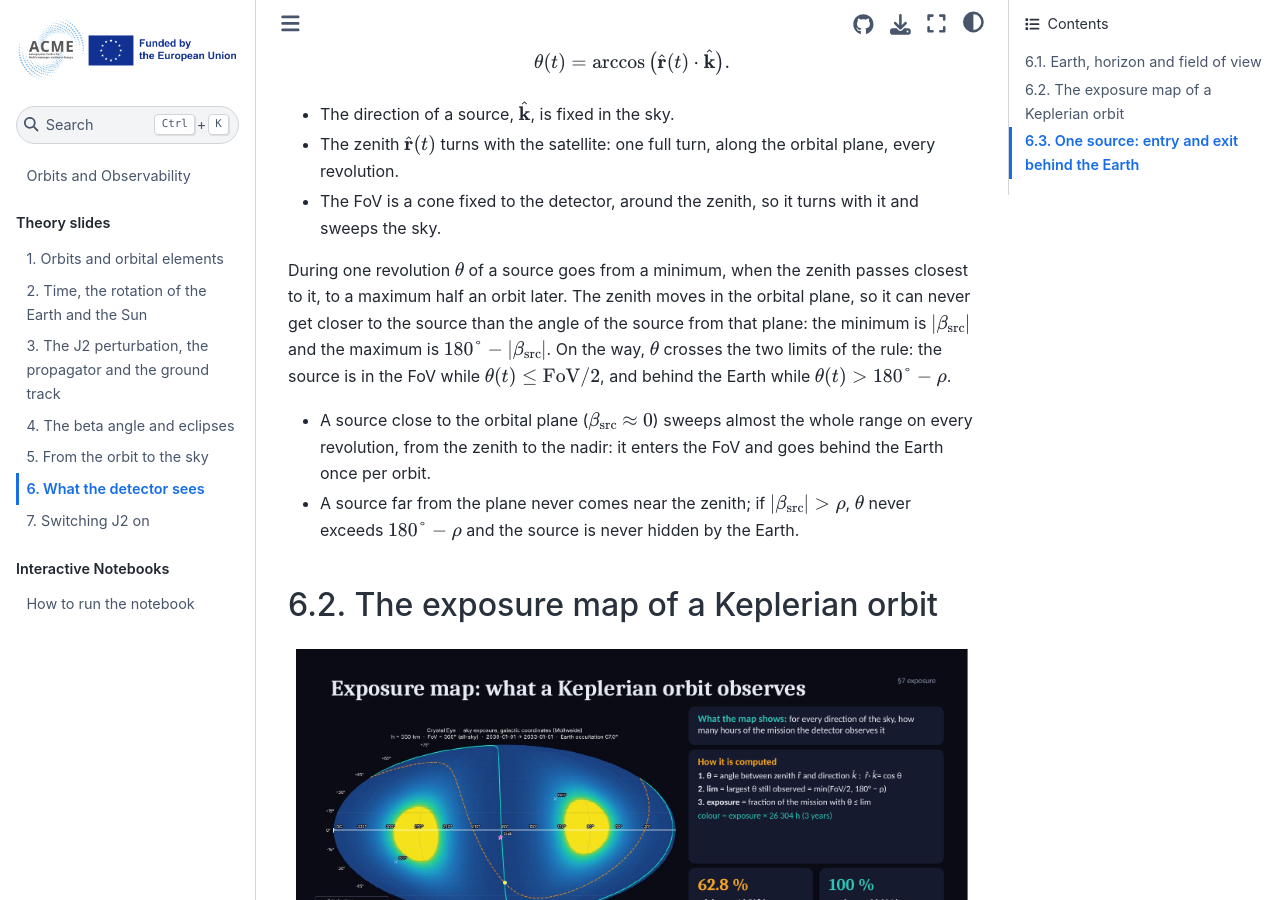
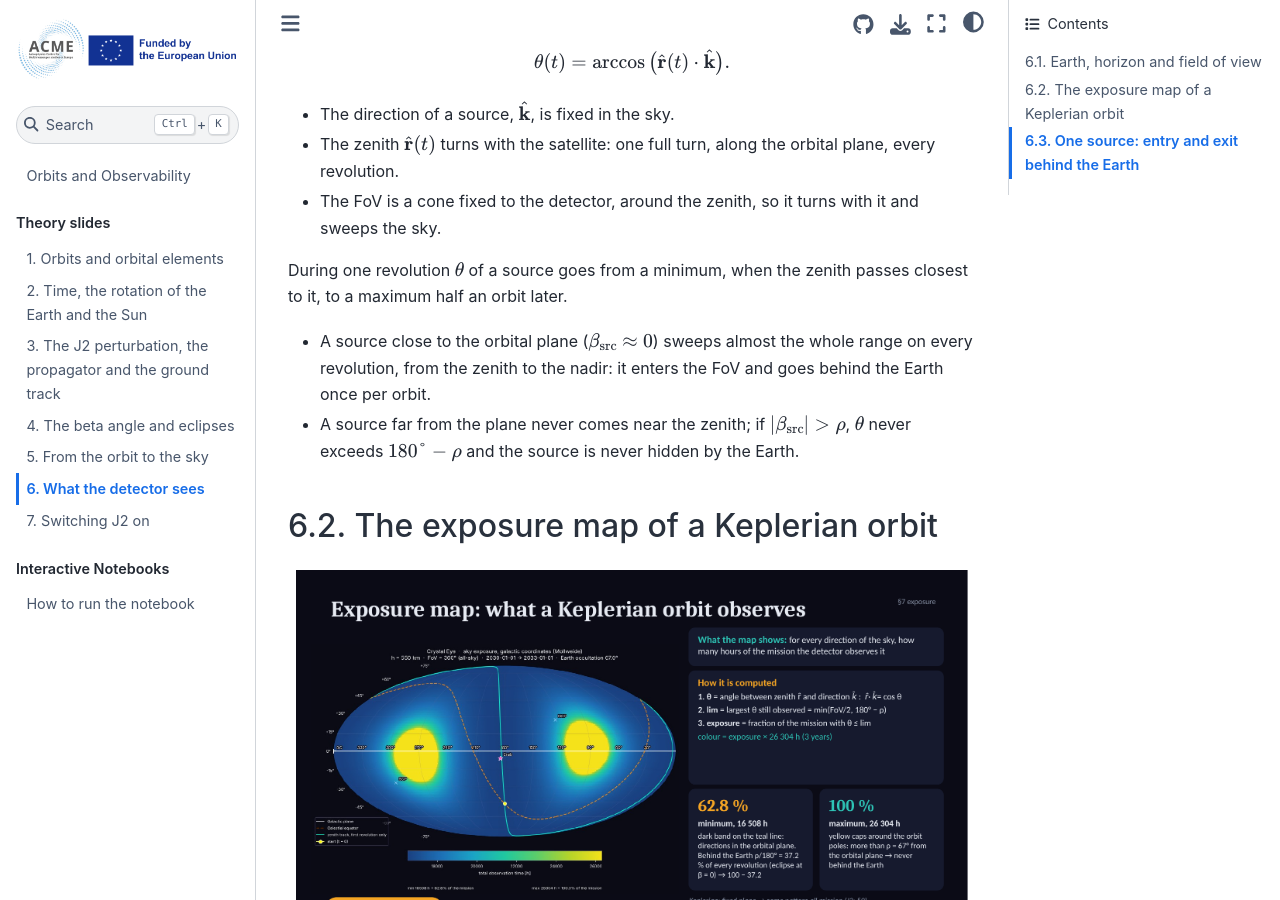
Before and after one commit to giuliofontanella0-jpg/acme-orbits-tutorial, a Jupyter Book: the page built from theory/06_exposure.md, in a window 1280 px wide and 900 px high, scrolled down 1479 px. Built offline with Jupyter Book 1.0.4 settings and Sphinx 7.4.7 and the Sphinx Book theme 1.1.4, drawn with Linux system fonts in a browser that asks for light colours; pages that are not in the unit, such as notebooks, are missing from menus.

Commit message:
Update 06_exposure.md

```diff
--- a/theory/06_exposure.md
+++ b/theory/06_exposure.md
@@ -52,11 +52,7 @@ $$
   sweeps the sky.
 
 During one revolution $\theta$ of a source goes from a minimum, when the zenith passes
-closest to it, to a maximum half an orbit later. The zenith moves in the orbital plane,
-so it can never get closer to the source than the angle of the source from that plane:
-the minimum is $|\beta_\mathrm{src}|$ and the maximum is $180° - |\beta_\mathrm{src}|$.
-On the way, $\theta$ crosses the two limits of the rule: the source is in the FoV while
-$\theta(t) \le \mathrm{FoV}/2$, and behind the Earth while $\theta(t) > 180° - \rho$.
+closest to it, to a maximum half an orbit later.
 
 - A source close to the orbital plane ($\beta_\mathrm{src} \approx 0$) sweeps almost the
   whole range on every revolution, from the zenith to the nadir: it enters the FoV and
```
